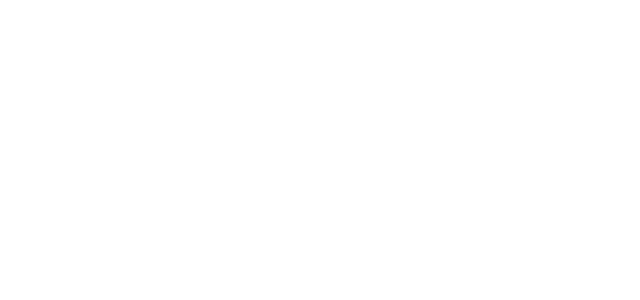
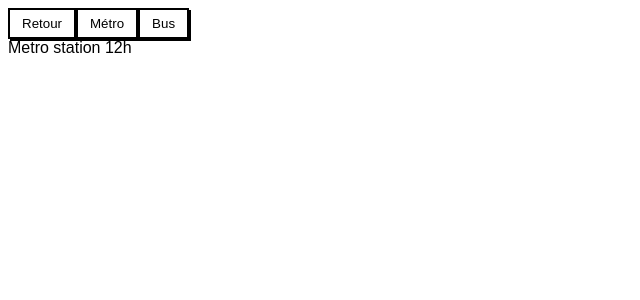
Before and after one commit to nSakkriou/testing-sdv, a Vue app: page /stations in a window 1280 px wide. Shown: the top 300 px of the page, without its empty margins (0-640 px from the left). Built offline with nearby package versions, Linux system fonts and the light colour scheme; a web font is replaced by a local one.

Commit message:
:sparkling: Add router and station view

```diff
--- /dev/null
+++ b/src/components/Station.vue
@@ -0,0 +1,13 @@
+<template>
+    <div>
+        {{ props.station.name }}
+        {{ props.station.nextPassage }}
+    </div>
+</template>
+
+<script lang="ts" setup>
+import { Station } from '../models/Station';
+
+const props = defineProps<{station : Station}>()
+
+</script>
--- a/src/components/StationList.vue
+++ b/src/components/StationList.vue
@@ -1,5 +1,17 @@
 <template>
- {{ parkingId }}
+    <nav>
+        <button @click="goToHome">Retour</button>
+        <button @click="() => showMetro = true">Métro</button>
+        <button @click="() => showMetro = false">Bus</button>
+    </nav>
+
+    <div id="metro" v-if="showMetro">
+        <Station v-for="station in parking?.metroStations" :station="station"></Station>
+    </div>
+
+    <div id="bus" v-if="!showMetro">
+        <Station v-for="station in parking?.busStations" :station="station"></Station>
+    </div>
 </template>
 
 <script setup lang="ts">
@@ -7,15 +19,18 @@
 import { useParkingService } from '../composables/parking.service';
 import { Ref, ref } from 'vue';
 import { Parking } from '../models/Parking';
+import Station from './Station.vue';
+import router, { goToHome } from '../router';
 
 
 const route = useRoute()
 const parkingId = route.query.parkingId!
-
 const parking : Ref<Parking | undefined> = ref<Parking>()
 
 useParkingService().getById(parkingId + "").then(res => {
     parking.value = res
 })
 
+const showMetro : Ref<Boolean> = ref<boolean>(true)
+
 </script>
--- a/src/router.ts
+++ b/src/router.ts
@@ -13,3 +13,7 @@
 })
 
 export default router
+
+export const goToHome = () => {
+    router.push({ path: "/"})
+}
```
